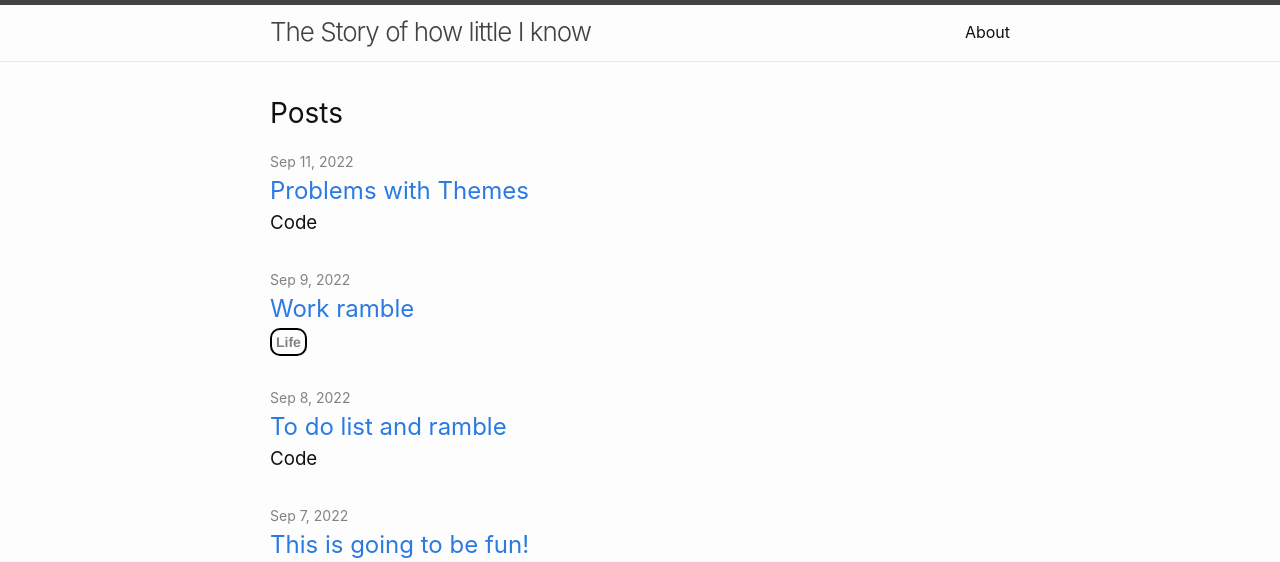
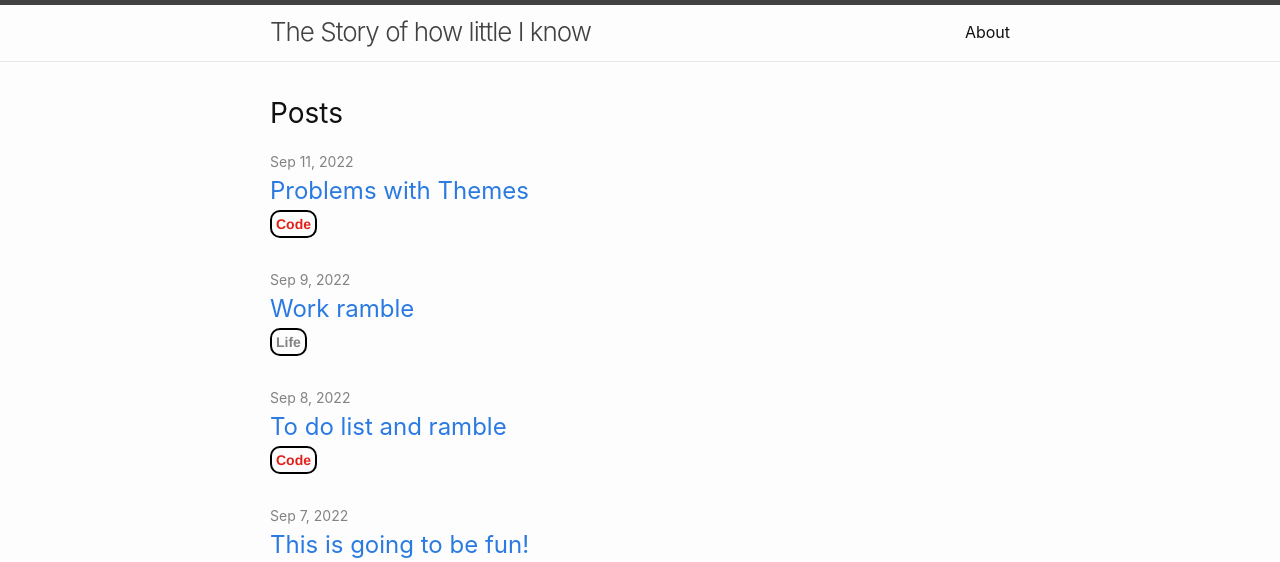
Before and after one commit to MFactor96/MFactor96.github.io, a Jekyll site: the page built from index.markdown, in a window 1280 px wide. Shown: the top 562 px of the page. Built offline with Jekyll 4.4.1, drawn with Linux system fonts in a browser that asks for light colours.

Commit message:
Update _layout.scss

```diff
--- a/_sass/minima/_layout.scss
+++ b/_sass/minima/_layout.scss
@@ -219,6 +219,17 @@
   font-weight: bold;
 }
 
+.cat-code {
+  font-size: $small-font-size;
+  color: $red;
+  border-radius: 10px;
+  border: 2px solid #000000;
+  padding: 4px;
+  width: 200px;
+  height: 150px;
+  font-family: Helvetica, Arial, sans-serif;
+  font-weight: bold;
+}
 
 /**
  * Posts
```
